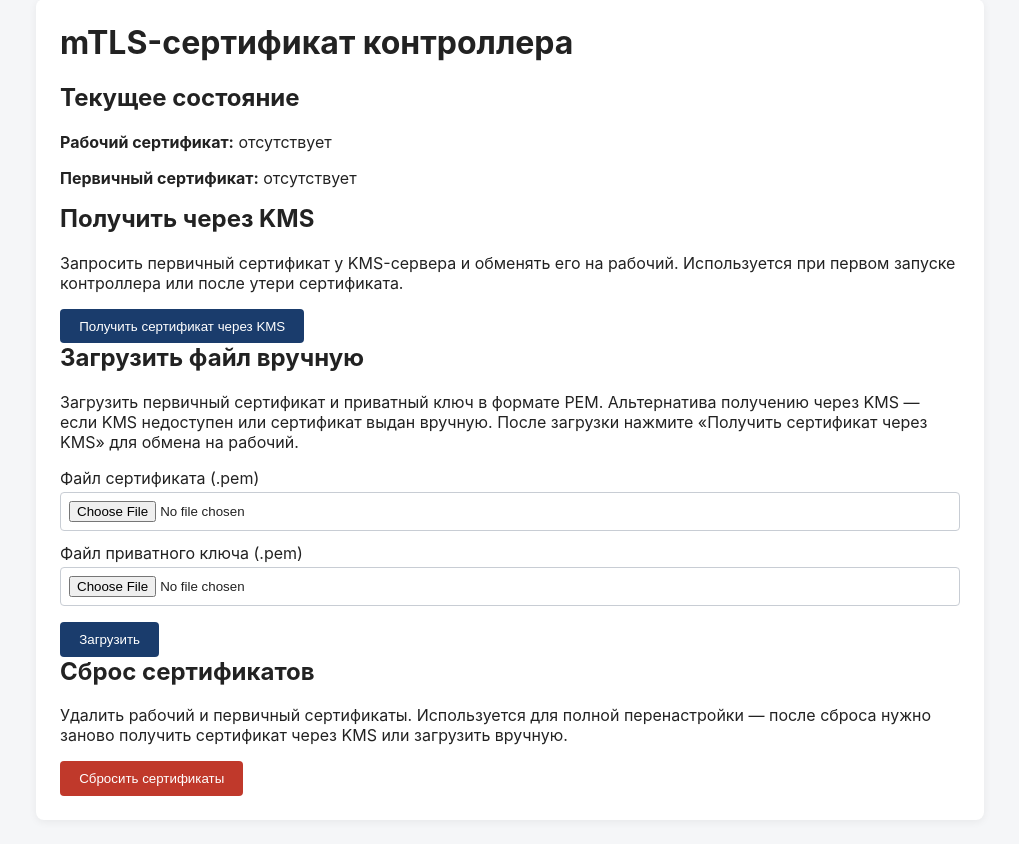
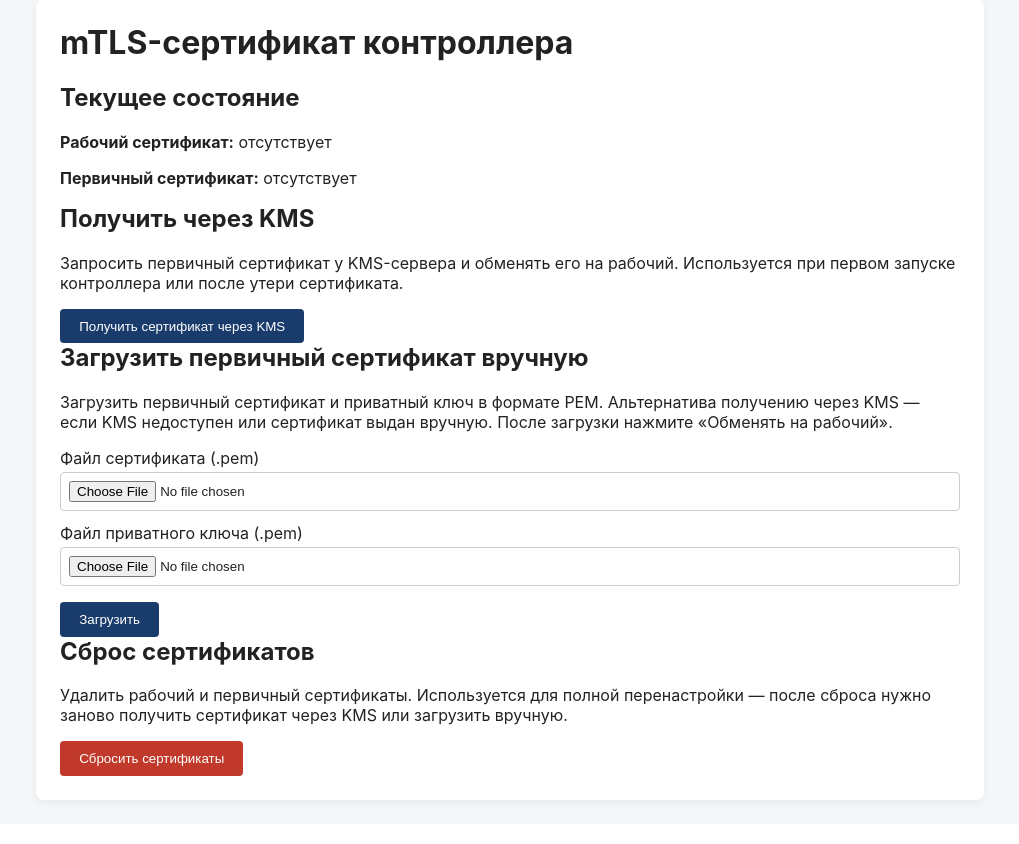
Before and after one commit to Peim0n/scud_lgtu, a Flask app: template app/interfaces/web/templates/cert.html in a window 1280 px wide. Shown: the part 73-917 px from the top of the page, without its empty margins (130-1149 px from the left). After the commit the page ends 879 px from the top, so only its background shows below. Run offline with Flask 3, Linux system fonts and the light colour scheme; the template is opened without the code that fills it, so the values that code supplies are empty; some libraries are stand-ins or nearby versions.

Commit message:
Add 'Exchange for working' button next to manual upload
- Separate cert_exchange route for exchanging initial cert for working
  (without KMS — just backend exchange).
- Button only shown when initial cert exists but no working cert.
- Clarified section title: 'Загрузить первичный сертификат вручную'.
- Removed confusing reference to KMS in manual upload description.

```diff
--- a/app/interfaces/web/server.py
+++ b/app/interfaces/web/server.py
@@ -105,6 +105,7 @@ def _register_routes(app: Flask) -> None:
     app.route("/cert/import", methods=["POST"])(require_auth(cert_import))
     app.route("/cert/rotate", methods=["POST"])(require_auth(cert_rotate))
     app.route("/cert/reset", methods=["POST"])(require_auth(cert_reset))
+    app.route("/cert/exchange", methods=["POST"])(require_auth(cert_exchange))
     app.route("/restart-service", methods=["POST"])(require_auth(restart_service))
 
 
@@ -341,6 +342,20 @@ def cert_reset() -> Any:
     return redirect(url_for("cert_page"))
 
 
+def cert_exchange() -> Any:
+    """Обменять первичный сертификат на рабочий через бэкенд (без KMS)."""
+    from app.interfaces.cli import cmd_cert_bootstrap as do_bootstrap
+    cfg_path = _config_path(current_app)
+    result = do_bootstrap(cfg_path)
+    if "error" in result:
+        flash(f"Ошибка: {result['error']}", "error")
+    else:
+        fp = result.get("fingerprint_sha256", "")
+        fp_short = fp[:16] if fp else ""
+        flash(f"Рабочий сертификат получен. Fingerprint: {fp_short}…", "success")
+    return redirect(url_for("cert_page"))
+
+
 # ---------------------------------------------------------------------------
 # Auth: смена логина/пароля
 # ---------------------------------------------------------------------------
--- a/app/interfaces/web/templates/cert.html
+++ b/app/interfaces/web/templates/cert.html
@@ -97,12 +97,11 @@
 </section>
 
 <section>
-    <h2>Загрузить файл вручную</h2>
+    <h2>Загрузить первичный сертификат вручную</h2>
     <p>
         Загрузить первичный сертификат и приватный ключ в формате PEM.
         Альтернатива получению через KMS — если KMS недоступен или
-        сертификат выдан вручную. После загрузки нажмите
-        «Получить сертификат через KMS» для обмена на рабочий.
+        сертификат выдан вручную. После загрузки нажмите «Обменять на рабочий».
     </p>
     <form method="post" action="{{ url_for('cert_import') }}" enctype="multipart/form-data">
         <label>Файл сертификата (.pem) <input type="file" name="cert_file" accept=".pem,.crt,.txt"></label>
@@ -111,6 +110,12 @@
             <button type="submit">Загрузить</button>
         </div>
     </form>
+    {% if status.has_initial_certificate and not status.has_working_certificate %}
+    <form method="post" action="{{ url_for('cert_exchange') }}" class="inline-form">
+        <p class="field-description">Первичный сертификат загружен. Обменять его на рабочий через бэкенд.</p>
+        <button type="submit">Обменять на рабочий</button>
+    </form>
+    {% endif %}
 </section>
 
 {% if status.has_working_certificate %}
```
